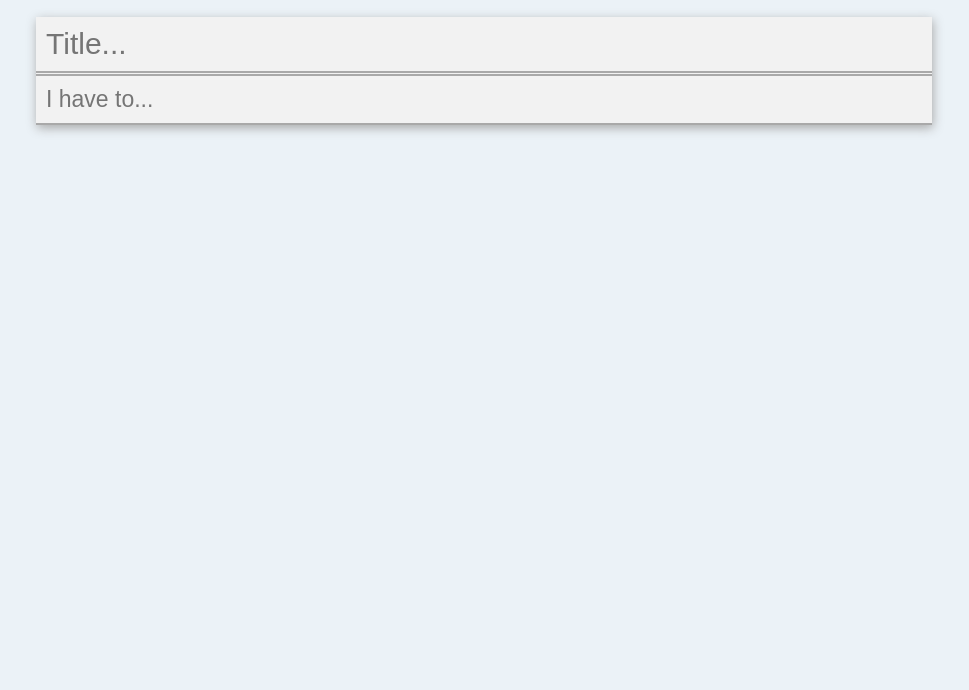
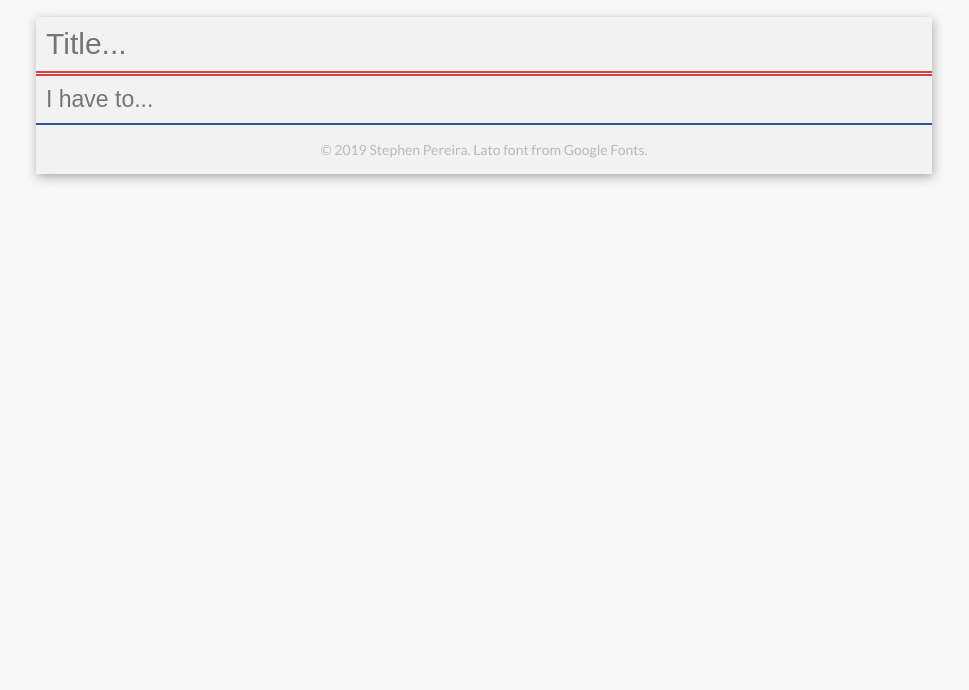
Before and after one commit to StephenPereira/todo_list, a plain HTML site: page TODO_Website/index.html in a window 1280 px wide. Shown: the part 110-800 px from the top of the page, without its empty margins (156-1125 px from the left). Drawn offline with Linux system fonts and the light colour scheme.

Commit message:
Add files via upload

```diff
--- a/TODO_Website/css/todo.css
+++ b/TODO_Website/css/todo.css
@@ -5,8 +5,8 @@ html {
 }
 
 body {
-    background-color: #ebf2f7;
-    font-family: 'Lato', sans-serif;
+    background-color: #F8F8F8;
+    font-family: 'Lato', 'Arial', sans-serif;
     margin: 0 0 0 0;
     padding: 0 0 0 0;
 }
@@ -15,6 +15,14 @@ h1 {
     font-size: 50px;
     text-align: center;
     color: #212121;
+}
+
+.footer_text {
+    font-size: 14px;
+    text-align: center;
+    padding-top: 16px;
+    margin: 0 0 0 0;
+    color: #BABABA;
 }
 
 .title {
@@ -29,6 +37,11 @@ h1 {
     transition-duration: 0.5s;
 }
 
+.list_bottom {
+    background-color: #f2f2f2;
+    height: 49px;
+}
+
 /* Div wrappers for the title and entry sections */
 
 .title_wrapper {
@@ -37,7 +50,7 @@ h1 {
     width: 100%;
     background: #f2f2f2;
     border-bottom-style: double;
-    border-bottom-color: darkgrey;
+    border-bottom-color: #D64242;
     border-bottom-width: 5px;
     display: flex;
 }
@@ -48,7 +61,7 @@ h1 {
     width: 100%;
     background: #f2f2f2;
     border-bottom-style: solid;
-    border-bottom-color: darkgrey;
+    border-bottom-color: #2F5499;
     border-bottom-width: 2px;
     display: flex;
 }
--- a/TODO_Website/index.html
+++ b/TODO_Website/index.html
@@ -29,6 +29,8 @@
             <input class="list_entry" placeholder="I have to..." type="text" aria-label="Enter list item">
             <button class="clear_btn_entry" aria-label="Clear item entry" onclick="clearEntry()">x</button>
         </div>
+        <!-- Seperator at the bottom to make it look more like a card -->
+        <div class="list_bottom" role="doc-credits"><p class="footer_text">© 2019 Stephen Pereira. Lato font from Google Fonts.</p></div>
     </div>
 </body>
 
--- a/TODO_Website/js/index.js
+++ b/TODO_Website/js/index.js
@@ -95,7 +95,7 @@ const addEntry = () => {
         <button class="clear_btn" aria-label="Remove item off list" onclick="delEntry(${item_id})">x</button>
     </div>
     `;
-    document.querySelector(".todo_list").insertAdjacentHTML('beforeend', list_item_entry);
+    document.querySelector(".list_bottom").insertAdjacentHTML('beforebegin', list_item_entry);
     // Adds the item to the map
     updateList(item_id, [list_item, 0]);
 };
@@ -235,7 +235,7 @@ const generateList = () => {
             <button class="clear_btn" aria-label="Remove item off list" onclick="delEntry(${item_id})">x</button>
         </div>
         `;
-        document.querySelector(".todo_list").insertAdjacentHTML('beforeend', list_item_entry);
+        document.querySelector(".list_bottom").insertAdjacentHTML('beforebegin', list_item_entry);
         // We check if the list item is crossed off or not, and call the crossEntry() function based on value
         if (cross_status === 1) {
             // We toggle the style for those to have the button on clicked style
```
